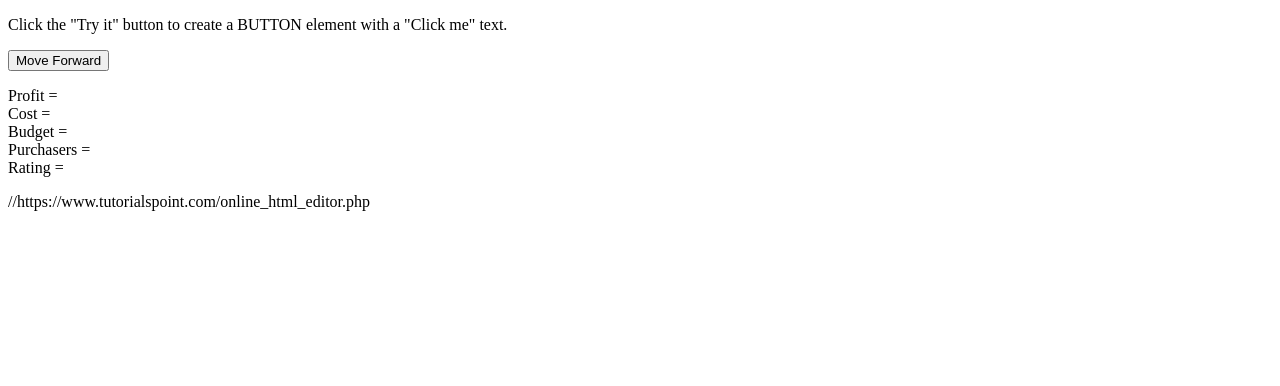
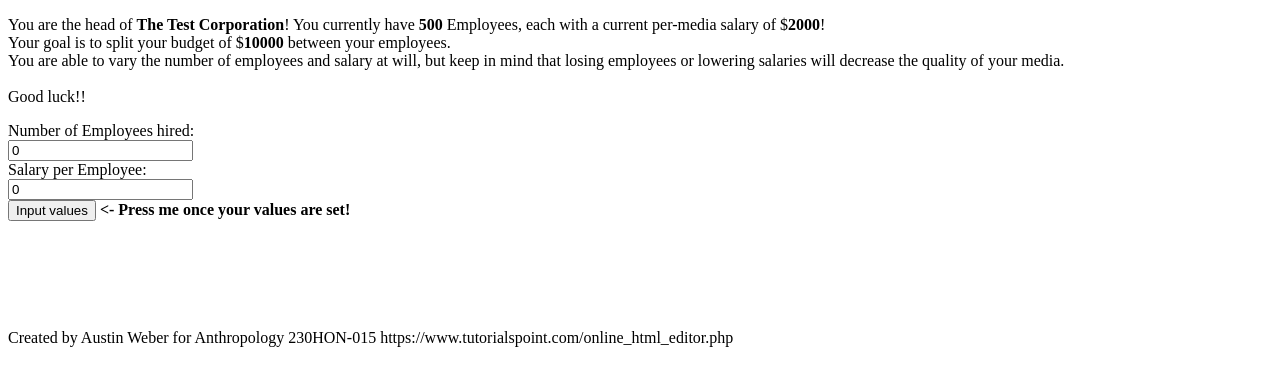
Before and after one commit to Webera7952/Webera7952.github.io, a plain HTML site: page index.html in a window 1280 px wide. Drawn offline with Linux system fonts and the light colour scheme.

Commit message:
Update index.html

```diff
--- a/index.html
+++ b/index.html
@@ -1,39 +1,72 @@
 <!DOCTYPE html>
 <html>
+
 <body>
-
-<p>Click the "Try it" button to create a BUTTON element with a "Click me" text.</p>
-
-<button onclick="next_month()">Move Forward</button>
-
-  <p>
-      Profit = <span id="profit"></span><br>
-      Cost = <span id="cost"></span><br>
-      Budget = <span id="budget"></span><br>
-      Purchasers = <span id="purchasers"></span><br>
-      Rating = <span id="rating"></span><br>
-
-
+    <p>You are the head of <b><span id="comp_name"></span></b>! You currently have <b><span id="employee_count"></span></b> Employees, each with a current per-media salary of $<b><span id="salary"></span></span></span></span></b>!<br>Your goal is to split your budget of $<b><span id="budget"></span></b> between your employees.<br>You are able to vary the number of employees and salary at will, but keep in mind that losing employees or lowering salaries will decrease the quality of your media.<br><br>Good luck!!
 
     </p>
+
+     <form>
+  <label for="fname">Number of Employees hired: </label><br>
+  <input type="number" id="fnum" name="fnum", value = 0><br>
+  <label for="lname">Salary per Employee:</label><br>
+  <input type="number" id="fsal" name="fsal", value = 0>
+</form>
+
+    <button onclick="formButton()", id="input_button">Input values</button>
+    <b><span id="form_output"></span></b>
+<br><br>
+    <button onclick="next_month()", id="sale_button">Put Media for Sale!</button>
+
+    <br><br>
+
+    <b><span id="sold_out"></span></b>
+    </div>
+    <button onclick="formButton()", id="continue_button">Continue to next media release</button>
 
 </body>
 
 <script>
-var profit = 1;
+    var profit = 0;
     var cost = 60;
-var budget = 1;
-var purchasers = 1;
-var rating = 1;
+    var budget = 10000;
+    var oldbudget = 10;
+    var purchasers = 30000000 * Math.pow(rating, 2);
+    var rating = 0.75;
 
-var max_employees = 1;
-var max_salary = 1;
-var num_of_employees = 1;
-var salary = 1;
+    var max_employees = 1000;
+    var max_salary = 4000;
+    var num_of_employees = 500;
+    var salary = 2000;
+
+    var form_num = 0;
+    var form_sal = 0;
 
     var company_name = "The Test Corporation";
+    var form_out = "<- Press me once your values are set!"
 
+      document.getElementById("continue_button").setAttribute("hidden", "hidden");
+        document.getElementById("sale_button").setAttribute("hidden", "hidden");
 
+    var sold_out = "";
+    update_display();
+    update_form_text();
+
+    function formButton(){
+        form_num = document.getElementById("fnum").value;
+        form_sal = document.getElementById("fsal").value;
+
+        if((form_num * form_sal) <= budget){
+            form_out = "You're good to go! Click 'Put Media for Sale' to see your profits!";
+            document.getElementById("input_button").setAttribute("hidden", "hidden");
+            document.getElementById("sale_button").removeAttribute("hidden");
+        } else {
+            form_out = "It would cost you $" + (form_num * form_sal) + " to pay that many employees that much! It exceeds your budget!";
+        }
+        num_of_employees = form_num;
+        salary = form_sal;
+        update_form_text();
+    }
 
 
     function myFunction() {
@@ -43,23 +76,43 @@ function myFunction() {
         document.body.appendChild(x);
     }
 
-function next_month(){
+    function next_month() {
+         rating = Math.sqrt((num_of_employees / max_employees) * (salary / max_salary));
+                purchasers = 30000000 * (Math.pow(rating, 2));
         profit = (purchasers * cost) - budget;
-    budget = budget + (profit / 2);
-    rating = Math.sqrt((num_of_employees/max_employees)*(salary/max_salary));
-    purchasers = 30000000 * (rating^2);
-    update_display();
+        oldbudget = budget;
+        budget = oldbudget + (profit / 2);
+
+
+        sold_out = "Congrats! Based on your employees and how much you paid them, your media had a rating of " + rating*100 + "/100, which means that means an audience of " + purchasers + " viewed your media! Your profit ended up being $" + profit + "(" + purchasers + " * " + cost + " - " + oldbudget + ")" + ", which means your next budget is a total of $" + budget;
+        document.getElementById("sale_button").setAttribute("hidden", "hidden");
+            document.getElementById("continue_button").removeAttribute("hidden");
+        update_sale_text();
     }
 
-function update_display(){
-document.getElementById("profit").innerHTML = profit;
-document.getElementById("cost").innerHTML = cost;
-document.getElementById("budget").innerHTML = budget;
-document.getElementById("purchasers").innerHTML = purchasers;
-document.getElementById("rating").innerHTML = rating;
+    function update_display() {
+        //document.getElementById("profit").innerHTML = profit;
+        //document.getElementById("cost").innerHTML = cost;
+        document.getElementById("budget").innerHTML = Math.round(budget);
+        //document.getElementById("purchasers").innerHTML = purchasers;
+        //document.getElementById("rating").innerHTML = rating;
+        document.getElementById("comp_name").innerHTML = company_name;
+        document.getElementById("employee_count").innerHTML = num_of_employees;
+        document.getElementById("salary").innerHTML = salary;
     }
+
+    function update_form_text(){
+         document.getElementById("form_output").innerHTML = form_out;
+    }
+    function update_sale_text(){
+        document.getElementById("sold_out").innerHTML = sold_out;
+    }
+
+
 </script>
 
 </body>
-</html>
-//https://www.tutorialspoint.com/online_html_editor.php
+
+</html><br><br><br>
+Created by Austin Weber for Anthropology 230HON-015
+https://www.tutorialspoint.com/online_html_editor.php
```
Lines whose indentation alone changed are shown as unchanged.
